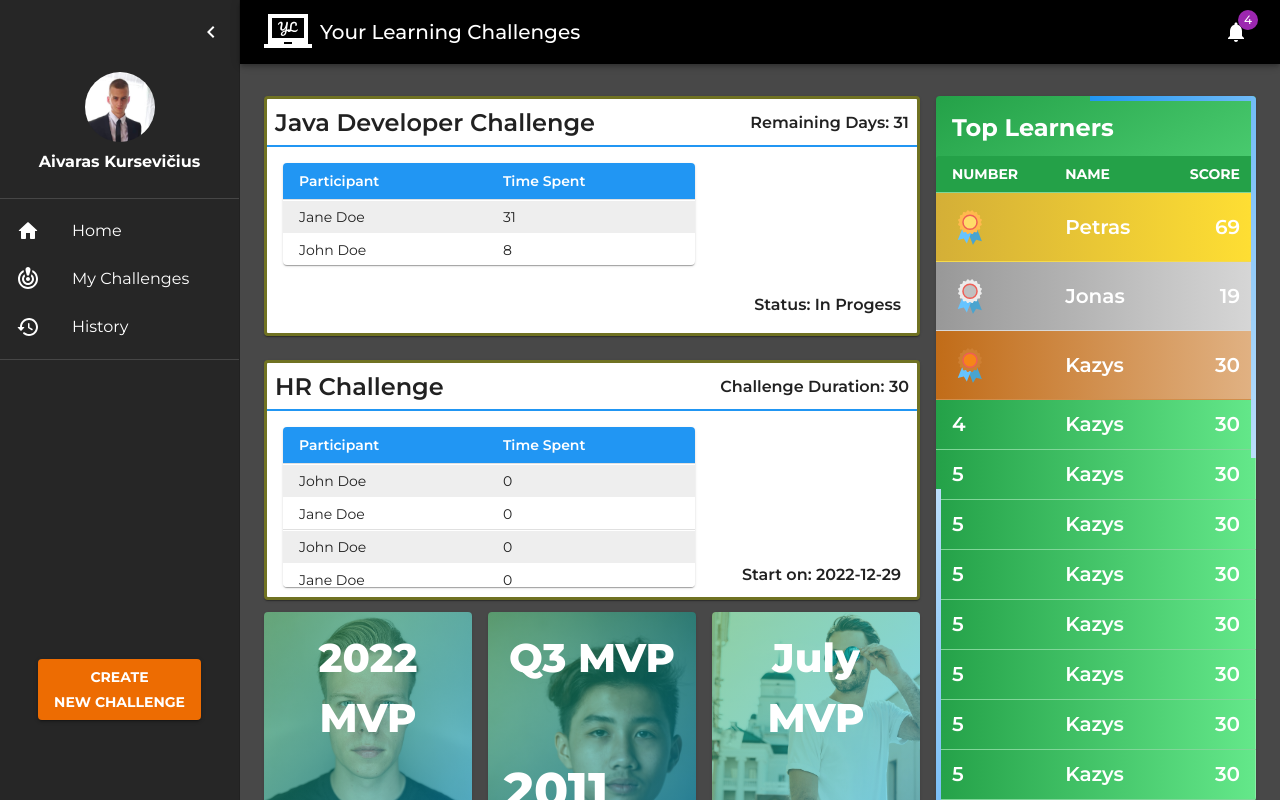
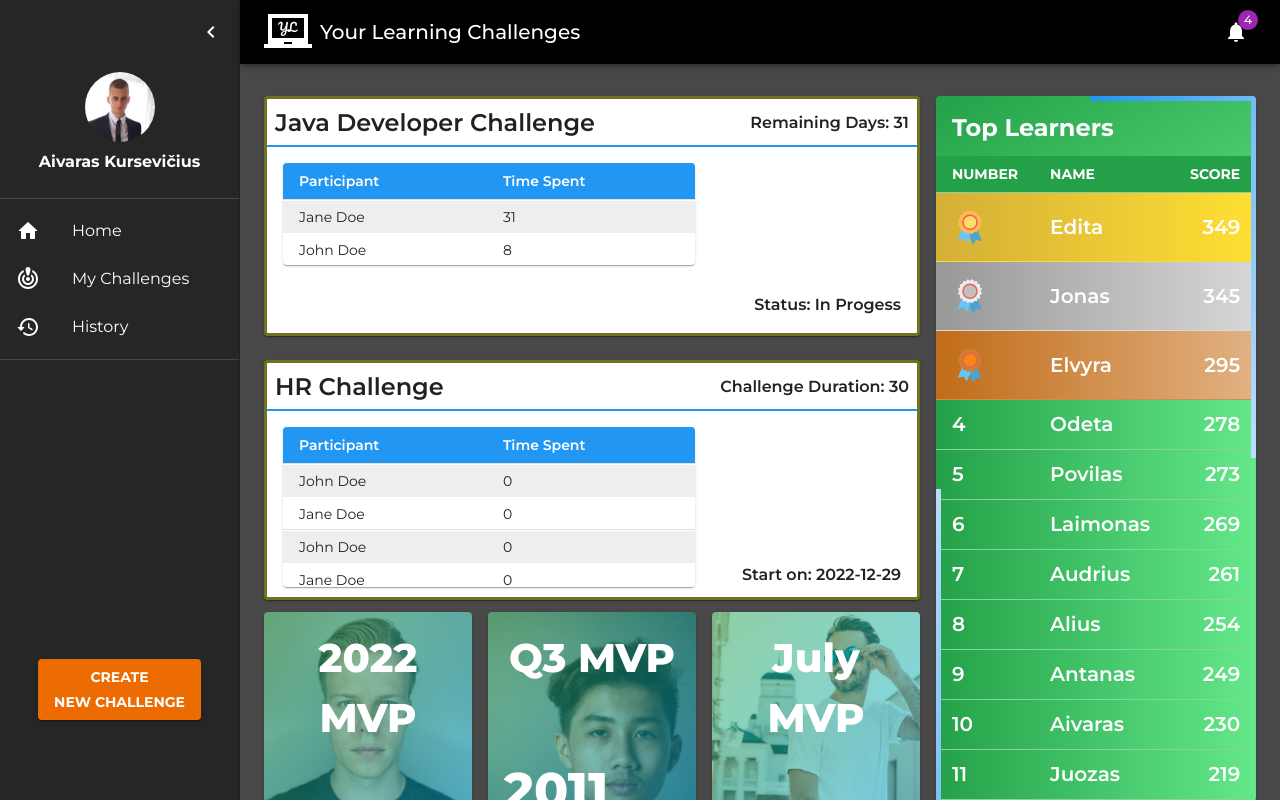
Before and after one commit to aivaraskurseviciusltu/HACKATHON2022, a React (Create React App) app in the folder my-app/: page / in a window 1280 px wide. Built offline with nearby package versions, Linux system fonts and the light colour scheme.

Commit message:
Aivaras K update

```diff
--- a/my-app/src/dashboard/LeaderboardTable.js
+++ b/my-app/src/dashboard/LeaderboardTable.js
@@ -25,36 +25,36 @@ function createData(number, name, hours) {
 }
 
 const rows = [
-  createData(1, "Petras", 69),
-  createData(2, "Jonas", 19),
-  createData(3, "Kazys", 30),
-  createData(4, "Kazys", 30),
-  createData(5, "Kazys", 30),
-  createData(5, "Kazys", 30),
-  createData(5, "Kazys", 30),
-  createData(5, "Kazys", 30),
-  createData(5, "Kazys", 30),
-  createData(5, "Kazys", 30),
-  createData(5, "Kazys", 30),
-  createData(5, "Kazys", 30),
-  createData(5, "Kazys", 30),
-  createData(5, "Kazys", 30),
-  createData(5, "Kazys", 30),
-  createData(5, "Kazys", 30),
-  createData(5, "Kazys", 30),
-  createData(5, "Kazys", 30),
-  createData(5, "Kazys", 30),
-  createData(5, "Kazys", 30),
-  createData(5, "Kazys", 30),
-  createData(5, "Kazys", 30),
-  createData(5, "Kazys", 30),
-  createData(5, "Kazys", 30),
-  createData(5, "Kazys", 30),
-  createData(5, "Kazys", 30),
-  createData(5, "Kazys", 30),
-  createData(5, "Kazys", 30),
-  createData(5, "Kazys", 30),
-  createData(5, "Kazys", 30),
+  createData(1, "Edita", 349),
+  createData(2, "Jonas", 345),
+  createData(3, "Elvyra", 295),
+  createData(4, "Odeta", 278),
+  createData(5, "Povilas", 273),
+  createData(6, "Laimonas", 269),
+  createData(7, "Audrius", 261),
+  createData(8, "Alius", 254),
+  createData(9, "Antanas", 249),
+  createData(10, "Aivaras", 230),
+  createData(11, "Juozas", 219),
+  createData(12, "Reda", 218),
+  createData(13, "Ignas", 217),
+  createData(14, "Guoda", 210),
+  createData(15, "Vytenis", 207),
+  createData(16, "Aivaras", 201),
+  createData(17, "Mykolas", 198),
+  createData(18, "Zaza", 192),
+  createData(19, "Ugniius", 183),
+  createData(20, "Aldona", 179),
+  createData(21, "Neringa", 174),
+  createData(22, "Adomas", 166),
+  createData(23, "Kristijonas", 150),
+  createData(24, "Kajus", 145),
+  createData(25, "Rokas", 139),
+  createData(26, "Vytautas", 133),
+  createData(27, "Eimantas", 127),
+  createData(28, "Oleg", 119),
+  createData(29, "Nojus", 113),
+  createData(30, "Egle", 111),
 ];
 
 const defaultGoldMeal = {
```
